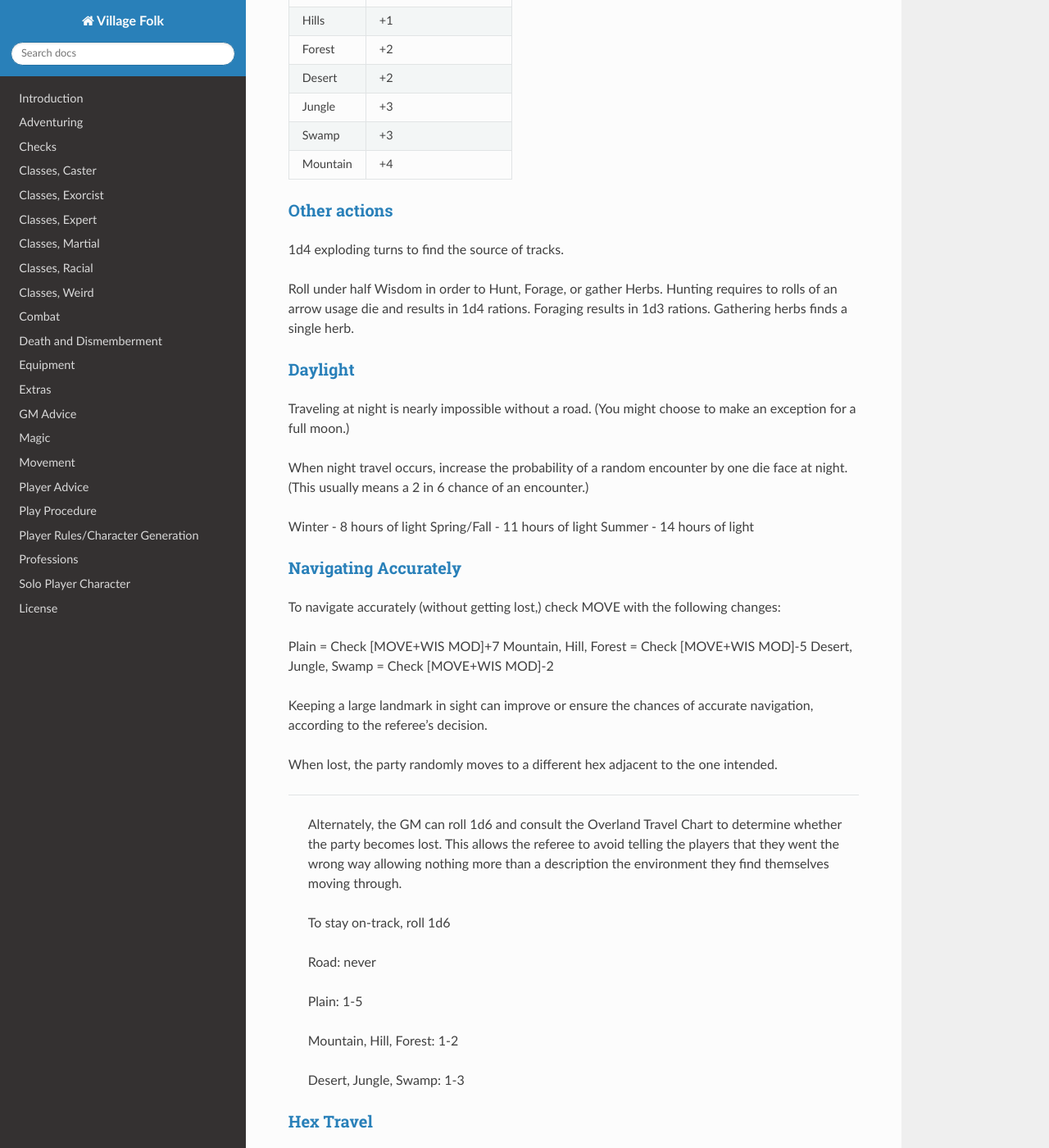
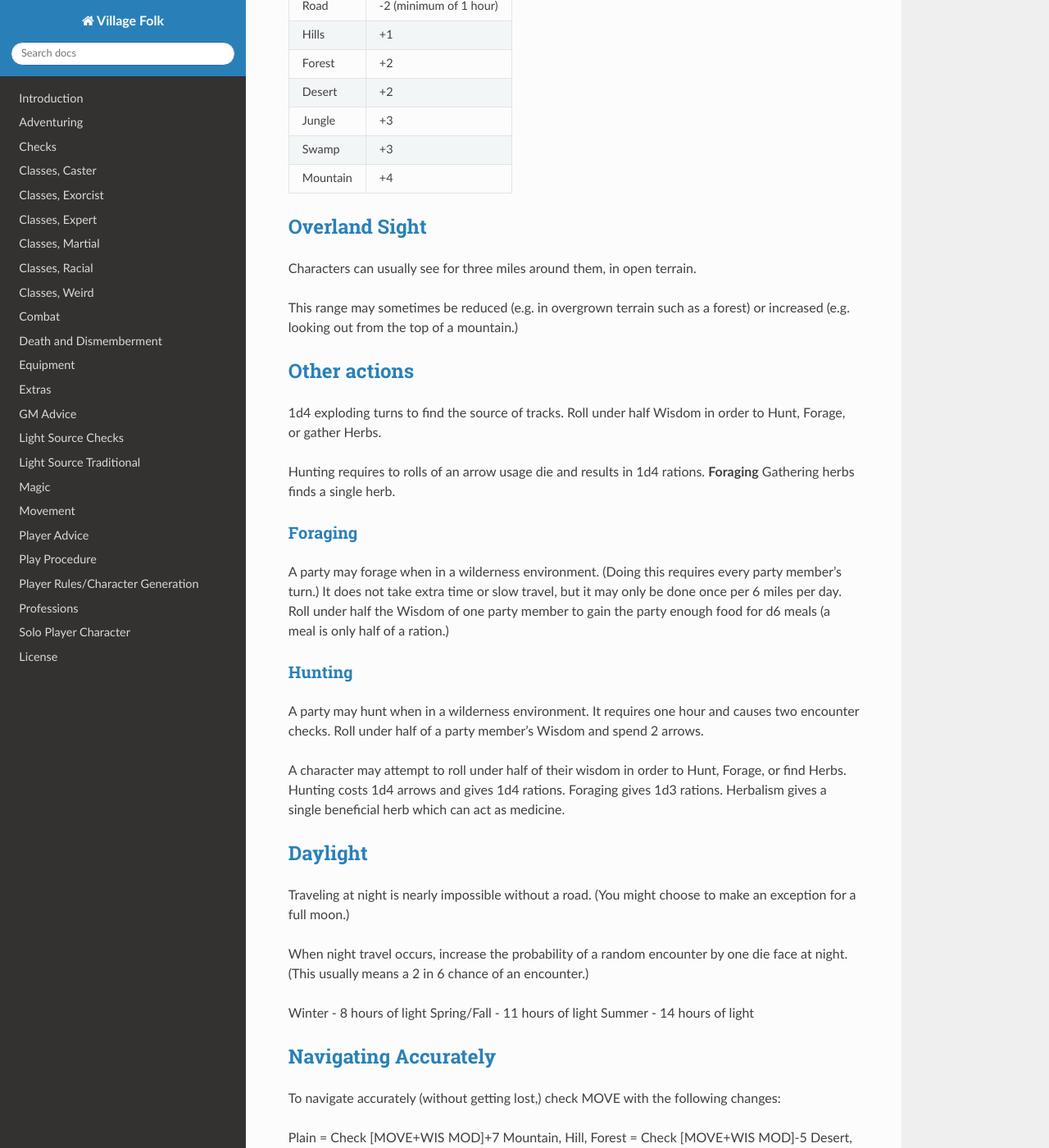
Before and after one commit to valzi/villagefolk, an MkDocs documentation site: the page built from docs/Overland_Valzi.md, in a window 1280 px wide and 1400 px high, scrolled down 922 px. Shown: the whole window at 82% size. Built offline with MkDocs 1.6.1, drawn with Linux system fonts in a browser that asks for light colours; nearby versions of some CDN libraries; old or Windows-style settings are respelled for this version of MkDocs; some of the changed text lies outside the part shown.

Commit message:
Regular auto-commit

```diff
--- a/docs/Overland_Valzi.md
+++ b/docs/Overland_Valzi.md
@@ -1,6 +1,6 @@
-## Overland Travel
+# Overland Travel
 
-### Overland Travel Chart
+## Overland Travel Chart
 
 When traveling across plains a character may travel as many miles as their movement score in a day, rounded down to the nearest multiple of 6, without gaining FATIGUE. (This is because a hex is typically 6 miles wide. A party cannot partially enter a hex.)
 
@@ -18,7 +18,7 @@ When traveling across plains a character may travel as many miles as their movem
 
 The average party member has a movement of 12. If the slowest party member has a movement of 12, the party may explore 6 miles in 6 hours.
 
-### Terrain
+## Terrain
 
 > **Plains = no change**
 > **Road** = -2 hours (min of 1 hour.)
@@ -38,16 +38,32 @@ The average party member has a movement of 12. If the slowest party member has a
 | Swamp       | +3                     |
 | Mountain    | +4                     |
 
-### Other actions
+## Overland Sight
+
+Characters can usually see for three miles around them, in open terrain.
+
+This range may sometimes be reduced (e.g. in overgrown terrain such as a forest) or increased (e.g. looking out from the top of a mountain.)
+
+## Other actions
 
 1d4 exploding turns to find the source of tracks.
+Roll under half Wisdom in order to Hunt, Forage, or gather Herbs.
 
-Roll under half Wisdom in order to Hunt, Forage, or gather Herbs.
 Hunting requires to rolls of an arrow usage die and results in 1d4 rations.
-Foraging results in 1d3 rations.
+**Foraging**
 Gathering herbs finds a single herb.
 
-### Daylight
+### Foraging
+
+A party may forage when in a wilderness environment. (Doing this requires every party member's turn.) It does not take extra time or slow travel, but it may only be done once per 6 miles per day. Roll under half the Wisdom of one party member to  gain the party enough food for d6 meals (a meal is only half of a ration.)
+
+### Hunting
+
+A party may hunt when in a wilderness environment. It requires one hour and causes two encounter checks. Roll under half of a party member's Wisdom and spend 2 arrows.
+
+A character may attempt to roll under half of their wisdom in order to Hunt, Forage, or find Herbs. Hunting costs 1d4 arrows and gives 1d4 rations. Foraging gives 1d3 rations. Herbalism gives a single beneficial herb which can act as medicine.
+
+## Daylight
 
 Traveling at night is nearly impossible without a road. (You might choose to make an exception for a full moon.)
 
@@ -57,7 +73,7 @@ Winter - 8 hours of light
 Spring/Fall - 11 hours of light
 Summer - 14 hours of light
 
-### Navigating Accurately
+## Navigating Accurately
 
 To navigate accurately (without getting lost,) check MOVE with the following changes:
 
@@ -85,7 +101,7 @@ When lost, the party randomly moves to a different hex adjacent to the one inten
 >
 > Desert, Jungle, Swamp: 1-3
 
-### Hex Travel
+## Hex Travel
 
 The standard hex size is 6x6 miles wide.
 
@@ -99,7 +115,7 @@ When moving from one 6-mile hex into another one, the total distance travelled i
 
 When moving all the way across one hex and ending in a new hex adjacent to it, the distance travelled is 9 miles.
 
-### Exploring a hex
+## Exploring a hex
 
 | **Choose one of the below:** | Obvious   | Not Obvious | Hidden           | Well-hidden |
 | ---------------------------- | --------- | ----------- | ---------------- | ----------- |
--- a/mkdocs.yml
+++ b/mkdocs.yml
@@ -28,6 +28,8 @@ pages:
       - Equipment: Equipment.md
       - Extras: Extras.md
       - GM Advice: GM_advice.md
+      - Light Source Checks: Light_Source_Checks.md
+      - Light Source Traditional: Light_Source_Traditional.md
       - Magic: Magic.md
       - Movement: Movement.md
       - Player Advice: PlayerAdvice.md
```
Also changed, not shown: docs/Adventuring.md (+2 -38 lines), docs/Equipment.md (+1 -3 lines), docs/PlayerRules.md (+20 -0 lines), docs/Light_Source_Checks.md (added), docs/Light_Source_Traditional.md (added).
